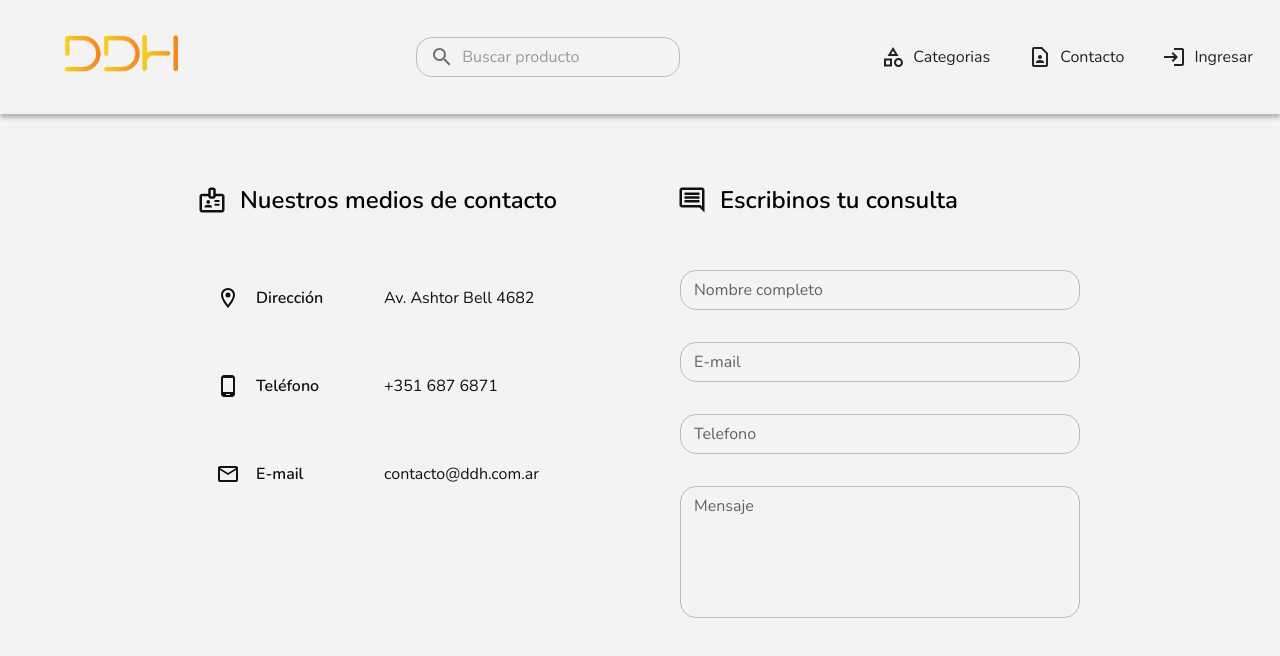
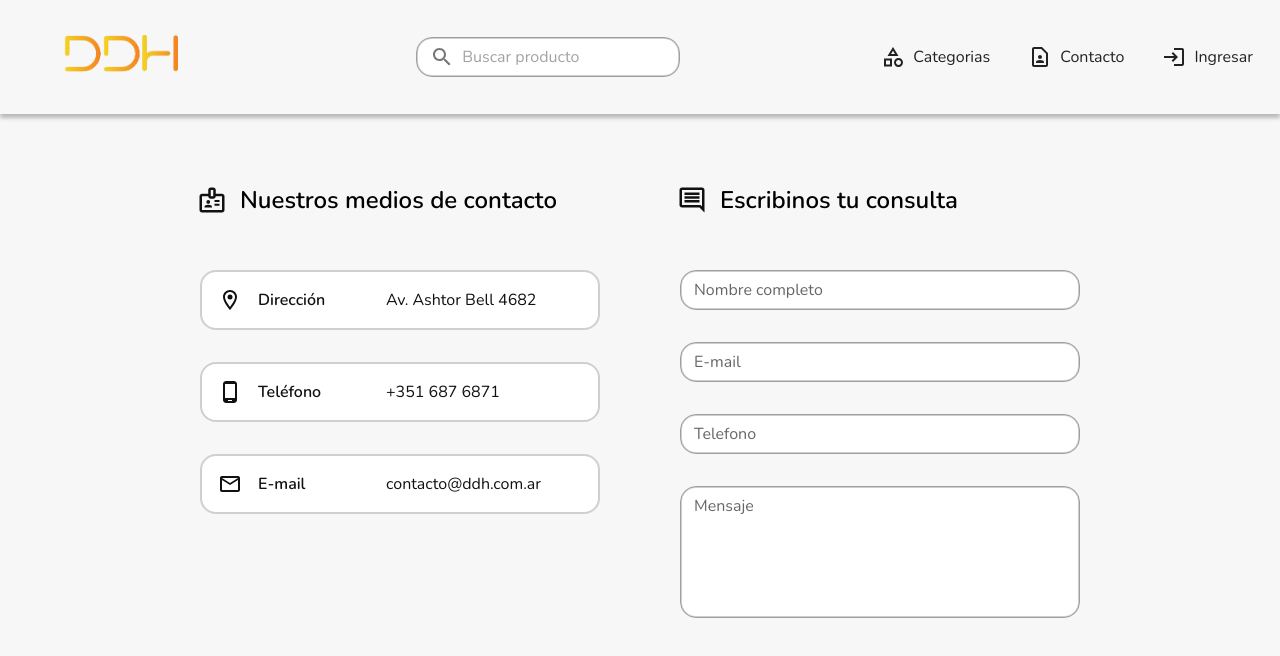
Before and after one commit to maataeon/ddh-front-test, a React (Vite) app: page /contacto in a window 1280 px wide. Shown: the top 656 px of the page. Built offline with nearby package versions, Linux system fonts and the light colour scheme.

Commit message:
cambio fondos

```diff
--- a/src/components/datoItem/datoItem.css
+++ b/src/components/datoItem/datoItem.css
@@ -3,6 +3,9 @@
     gap: 1rem;
     padding: 1rem;
     margin: 1rem 0;
+    background: #fff;
+    border-radius: 1rem;
+    border: solid #00000030 2px;
 }
 
 svg.DatoItem-Icon {
--- a/src/components/header/Header.jsx
+++ b/src/components/header/Header.jsx
@@ -15,7 +15,7 @@ const Header = () => {
         <img src={ddhLogo} className="Header-Logo" />
       </Link>
       <TextField
-        className="Header-InputSearch"
+        className="Header-InputSearch Theme-TextField"
         variant="outlined"
         size="small"
         placeholder="Buscar producto"
--- a/src/components/header/header.css
+++ b/src/components/header/header.css
@@ -1,6 +1,4 @@
-/* Rectangle 614 */
 .Header {
-  background: #f3f3f3;
   box-shadow: 0px 4px 4px rgba(0, 0, 0, 0.25);
   height: 7.125rem;
   display: flex;
--- a/src/index.css
+++ b/src/index.css
@@ -16,7 +16,7 @@ body {
   font-size: 1rem;
   line-height: 1.5;
   color: #111;
-  background-color: #f3f3f3;
+  background-color: #f7f7f7;
   -webkit-font-smoothing: antialiased;
   -moz-osx-font-smoothing: grayscale;
   width: 100vw;
@@ -50,3 +50,10 @@ div.MuiInputBase-root {
     opacity: 1;
   }
 }
+
+.Theme-TextField .MuiInputBase-root {
+  background-color: #fff;
+  overflow: hidden;
+  outline: 2px solid #00000030;
+  outline-offset: -2px;
+}
--- a/src/pages/contacto/ContactoPage.jsx
+++ b/src/pages/contacto/ContactoPage.jsx
@@ -43,6 +43,7 @@ const ContactoPage = () => {
           <div className="Contacto-InputItem">
             <TextField
               fullWidth
+              className="Theme-TextField"
               variant="outlined"
               size="small"
               label="Nombre completo"
@@ -54,6 +55,7 @@ const ContactoPage = () => {
           <div className="Contacto-InputItem">
             <TextField
               fullWidth
+              className="Theme-TextField"
               variant="outlined"
               size="small"
               label="E-mail"
@@ -65,6 +67,7 @@ const ContactoPage = () => {
           <div className="Contacto-InputItem">
             <TextField
               fullWidth
+              className="Theme-TextField"
               variant="outlined"
               size="small"
               label="Telefono"
@@ -79,6 +82,7 @@ const ContactoPage = () => {
               fullWidth
               multiline
               rows={5}
+              className="Theme-TextField"
               variant="outlined"
               size="small"
               label="Mensaje"
```
Also changed, not shown: src/components/login/login.css (line endings or trailing spaces).
